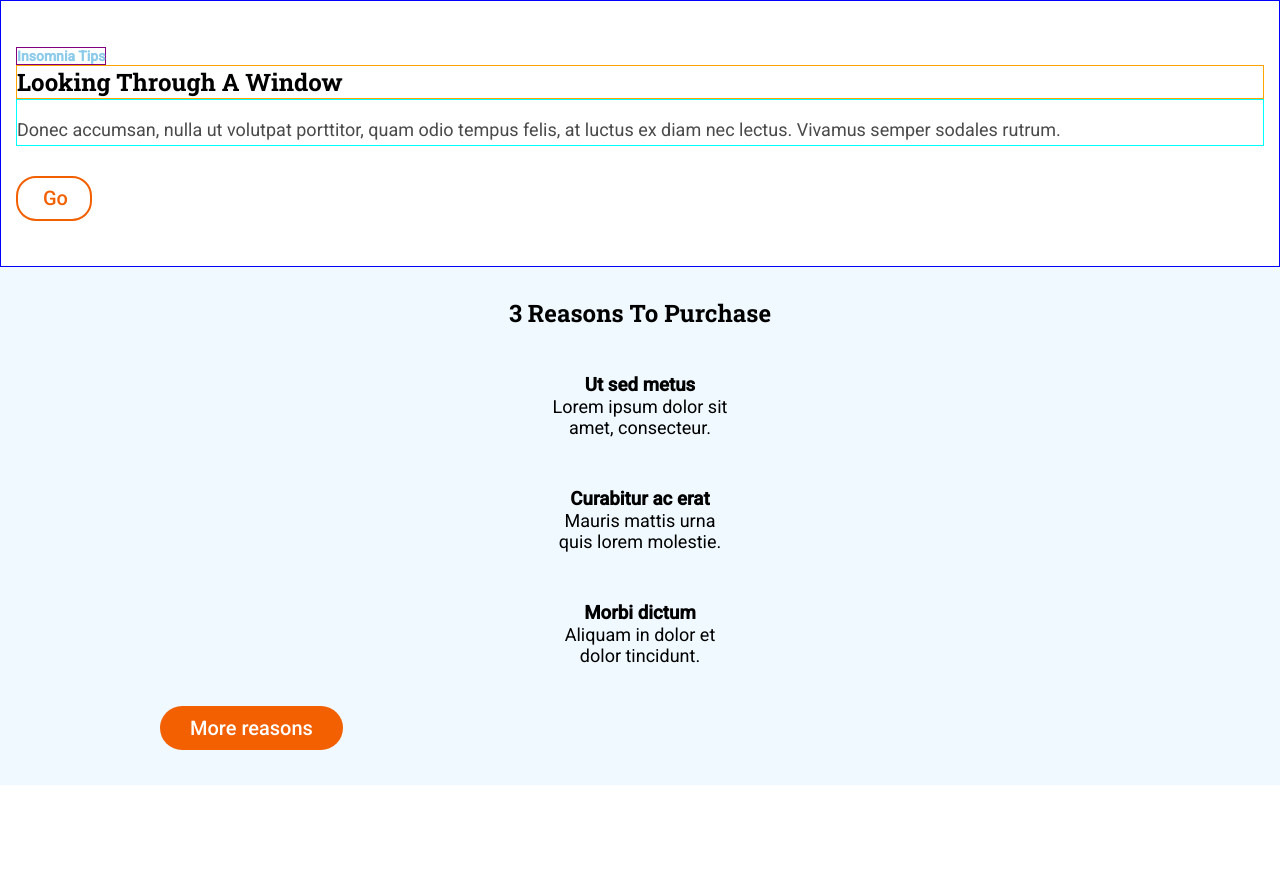
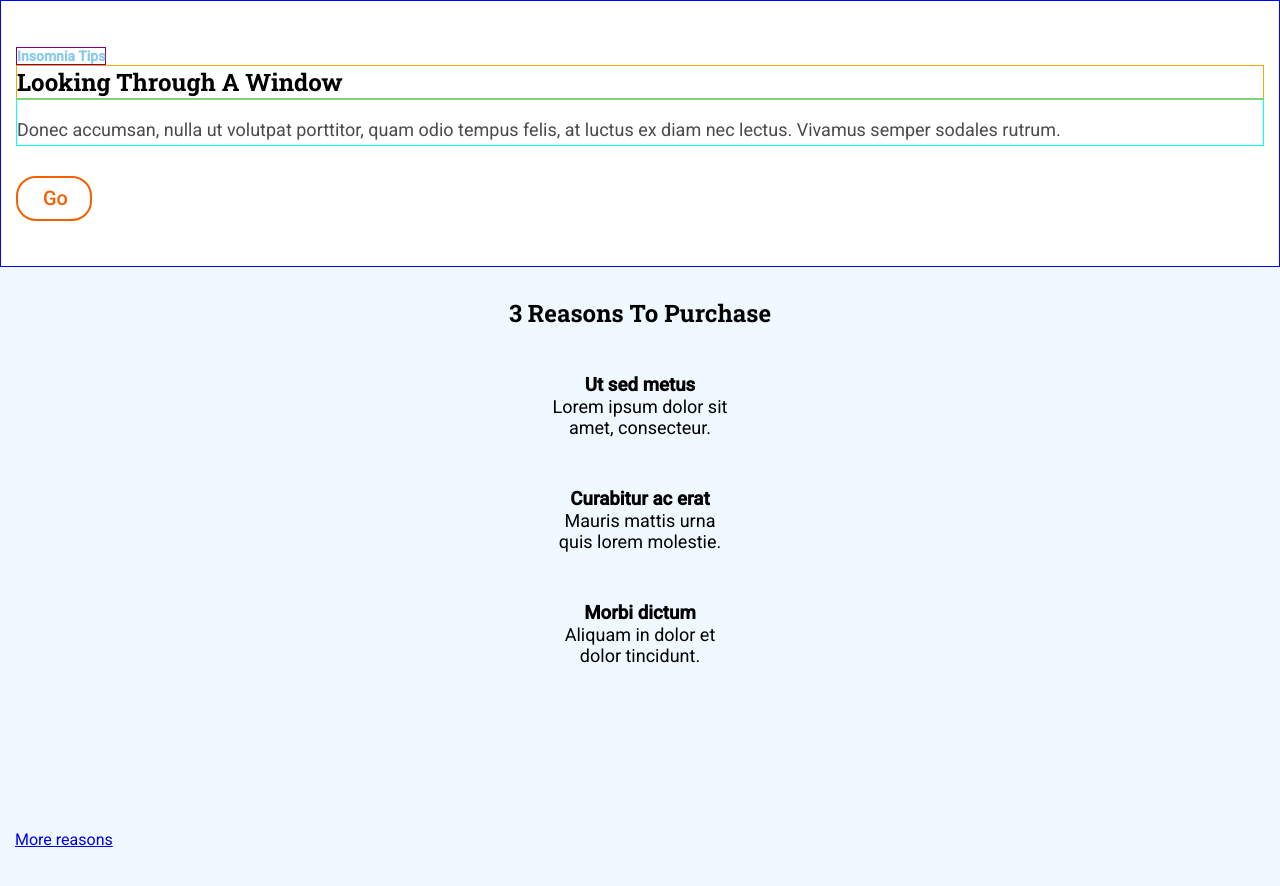
Before and after one commit to sandrusmb/anonymous-proxy, a website: page docs/index.html in a window 1280 px wide. Shown: the part 800-1686 px from the top of the page. Before the commit the page ends 1585 px from the top, so only its background shows below. Drawn offline with nearby package versions, Linux system fonts and the light colour scheme; files that its build step writes are made by us from their sources.

Commit message:
wip reasons cta

```diff
--- a/_src/assets/scss/layout/_reasons.scss
+++ b/_src/assets/scss/layout/_reasons.scss
@@ -11,7 +11,7 @@
 
   &__grid {
     display: grid;
-    grid-template-rows: 1fr 1fr 1fr;
+    grid-template-rows: 1fr 1fr 1fr 1fr;
     grid-auto-columns: 184px;
     justify-content: center;
 
@@ -25,18 +25,9 @@
         padding-bottom: 50px;
         font-size: 18px;
       }
+      &__a {
+        border: 1px solid red;
+      }
     }
   }
-  &__cta {
-    text-align: center;
-    text-decoration: none;
-    color: $snow;
-    background: $hot;
-    padding: 10px 30px;
-    border-radius: 22.5px;
-    font-size: 20px;
-    font-weight: 500;
-    width: 184px;
-    margin-left: 145px;
-  }
 }
```
Also changed, not shown: _src/templates/partials/_reasons.html (+4 -2 lines).
